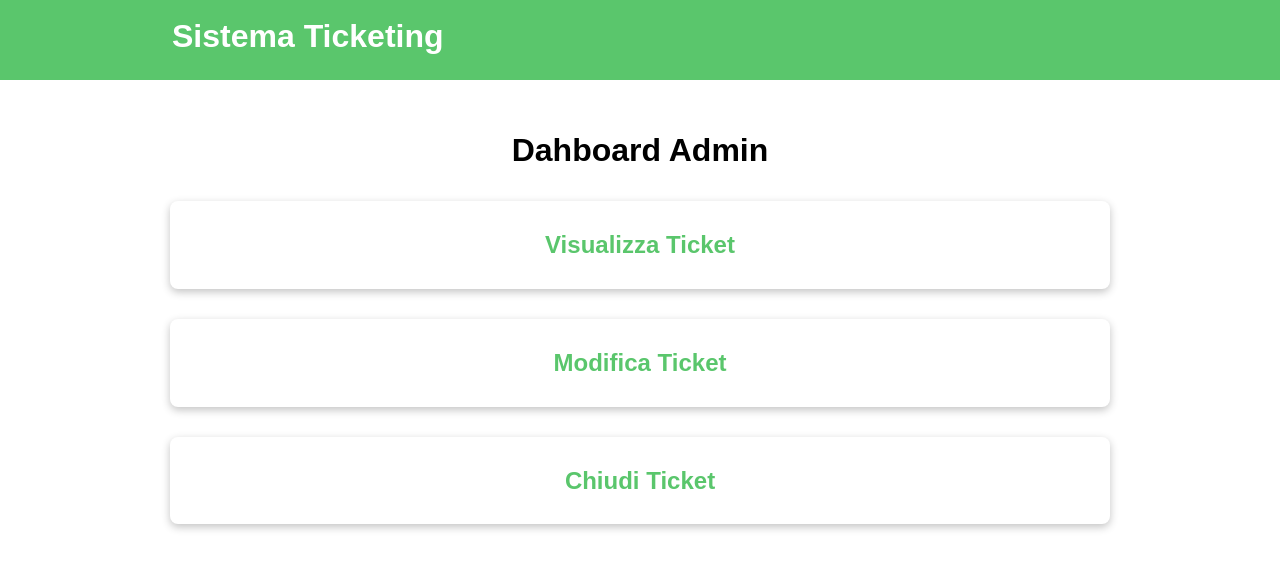
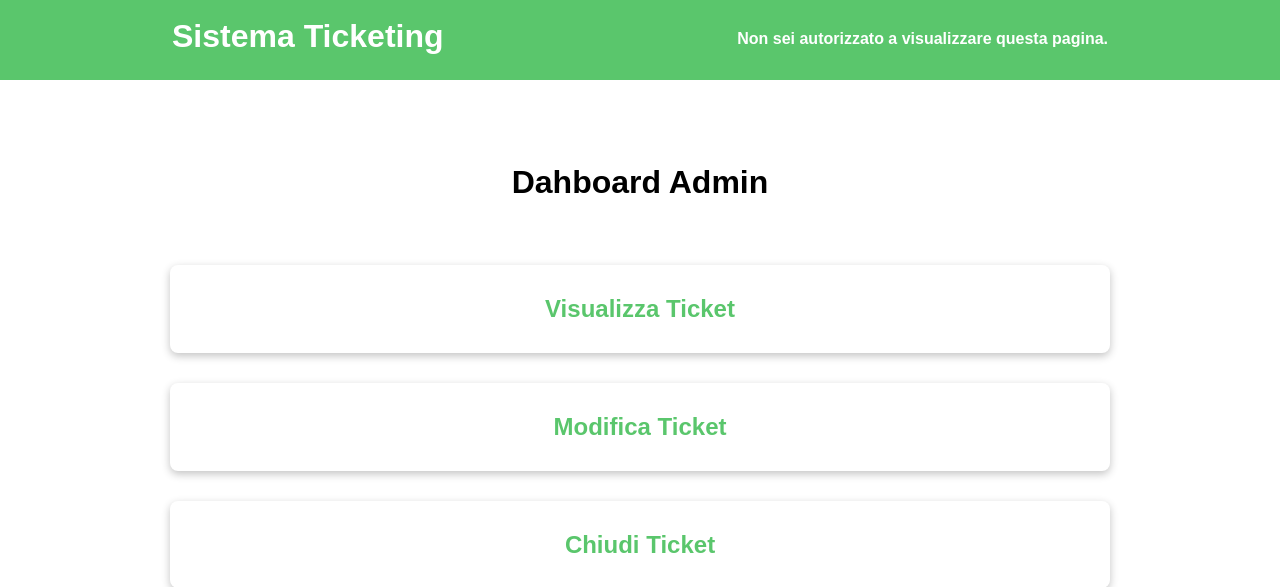
Before and after one commit to CristinaDev98/Sistema-Ticketing, a PHP site: page /dashboard_admin.php in a window 1280 px wide. Shown: the top 587 px of the page. Run offline with PHP 8.4, Linux system fonts and the light colour scheme.

Commit message:
fix small bug for login-role

```diff
--- a/dashboard.php
+++ b/dashboard.php
@@ -53,11 +53,9 @@ session_start();
         .title-nav {
             margin-top: -2px;
             margin-left: 1em;
-            /* min-width: 50%; */
             float: left;
         }
         .name-user{
-            /* min-width: 50%; */
             float: right;
             margin-top: 10px;
             margin-right: 2em;
@@ -72,11 +70,9 @@ session_start();
             <h1 class="title-nav">Sistema Ticketing</h1>
             <h4 class="name-user">
             <?php
-        // Verifica se l'utente è autenticato e ha il ruolo 'utilizzatore'
         if (isset($_SESSION['username']) && isset($_SESSION['role']) && $_SESSION['role'] === 'utilizzatore') {
             echo '<span style="font-size: 1.2em;">Ciao, ' . $_SESSION['username'] . '</span>';
         } else {
-            // L'utente non è autorizzato, puoi aggiungere una gestione qui
             echo 'Non sei autorizzato a visualizzare questa pagina.';
         }
         ?>
--- a/dashboard_admin.php
+++ b/dashboard_admin.php
@@ -46,13 +46,20 @@ session_start();
 
         .title-dash {
             text-align: center;
-            margin-top: 1em;
-            margin-bottom: 1em;
+            margin-top: 2em;
+            margin-bottom: 2em;
         }
 
         .title-nav {
             margin-top: -2px;
             margin-left: 1em;
+            float: left;
+        }
+        .name-user{
+            float: right;
+            margin-top: 10px;
+            margin-right: 2em;
+
         }
     </style>
 </head>
@@ -61,6 +68,15 @@ session_start();
     <div class="navbar">
         <div class="container">
             <h1 class="title-nav">Sistema Ticketing</h1>
+            <h4 class="name-user">
+            <?php
+        if (isset($_SESSION['username']) && isset($_SESSION['role']) && $_SESSION['role'] === 'amministratore') {
+            echo '<span style="font-size: 1.2em;">Ciao, ' . $_SESSION['username'] . '</span>';
+        } else {
+            echo 'Non sei autorizzato a visualizzare questa pagina.';
+        }
+        ?>
+            </h4>
         </div>
     </div>
 
--- a/login_process.php
+++ b/login_process.php
@@ -25,11 +25,10 @@ if ($_SERVER['REQUEST_METHOD'] === 'POST') {
         $dbPassword = $row['password'];
         $role = $row['role'];
 
-
         if ($password === $dbPassword) {
-            // Credenziali corrette, autentica l'utente
             $_SESSION['user_id'] = $row['id'];
             $_SESSION['username'] = $row['username'];
+            $_SESSION['role'] = $role;
 
 
             if ($role === 'utilizzatore') {
@@ -46,6 +45,5 @@ if ($_SERVER['REQUEST_METHOD'] === 'POST') {
         echo "Utente non trovato. Riprova.";
     }
 
-    // Chiudi la connessione al database
     $conn->close();
 }
```
